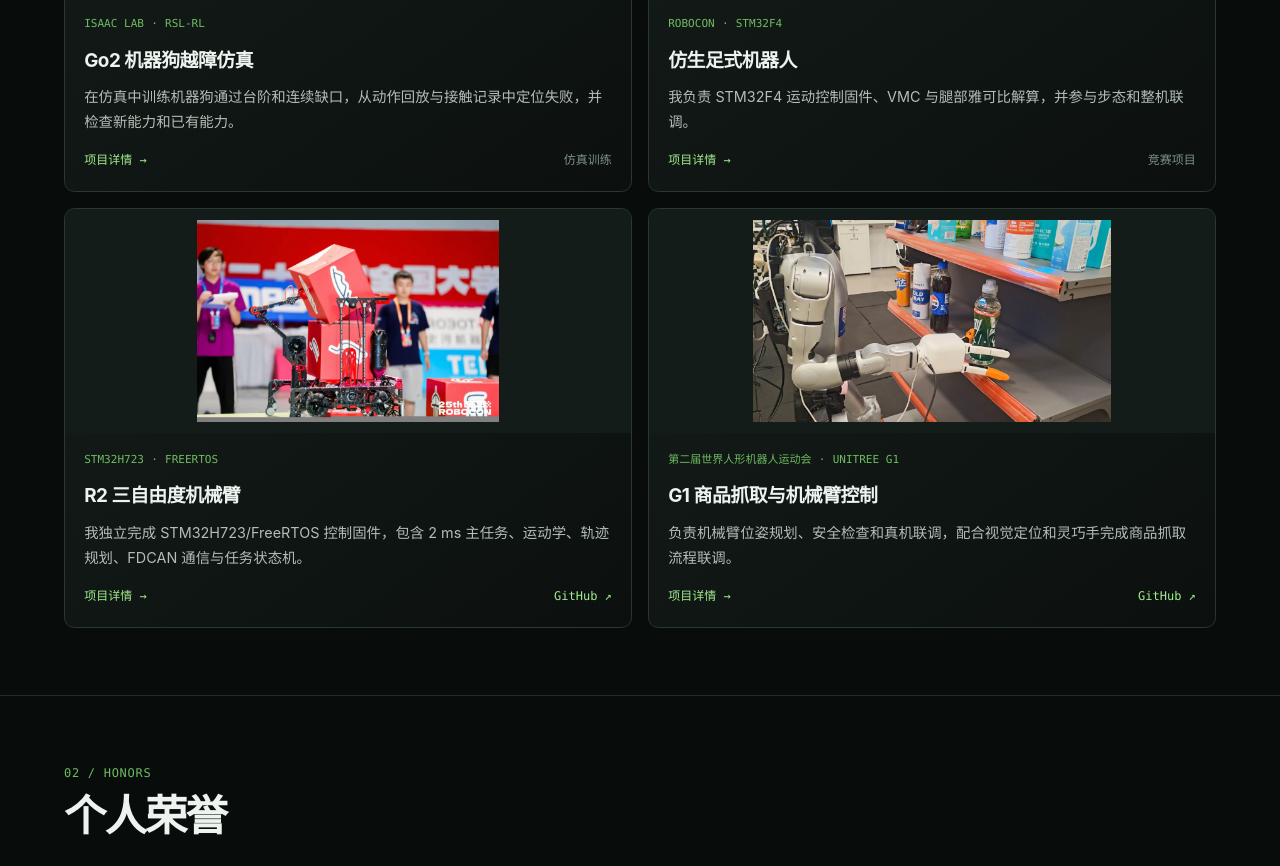
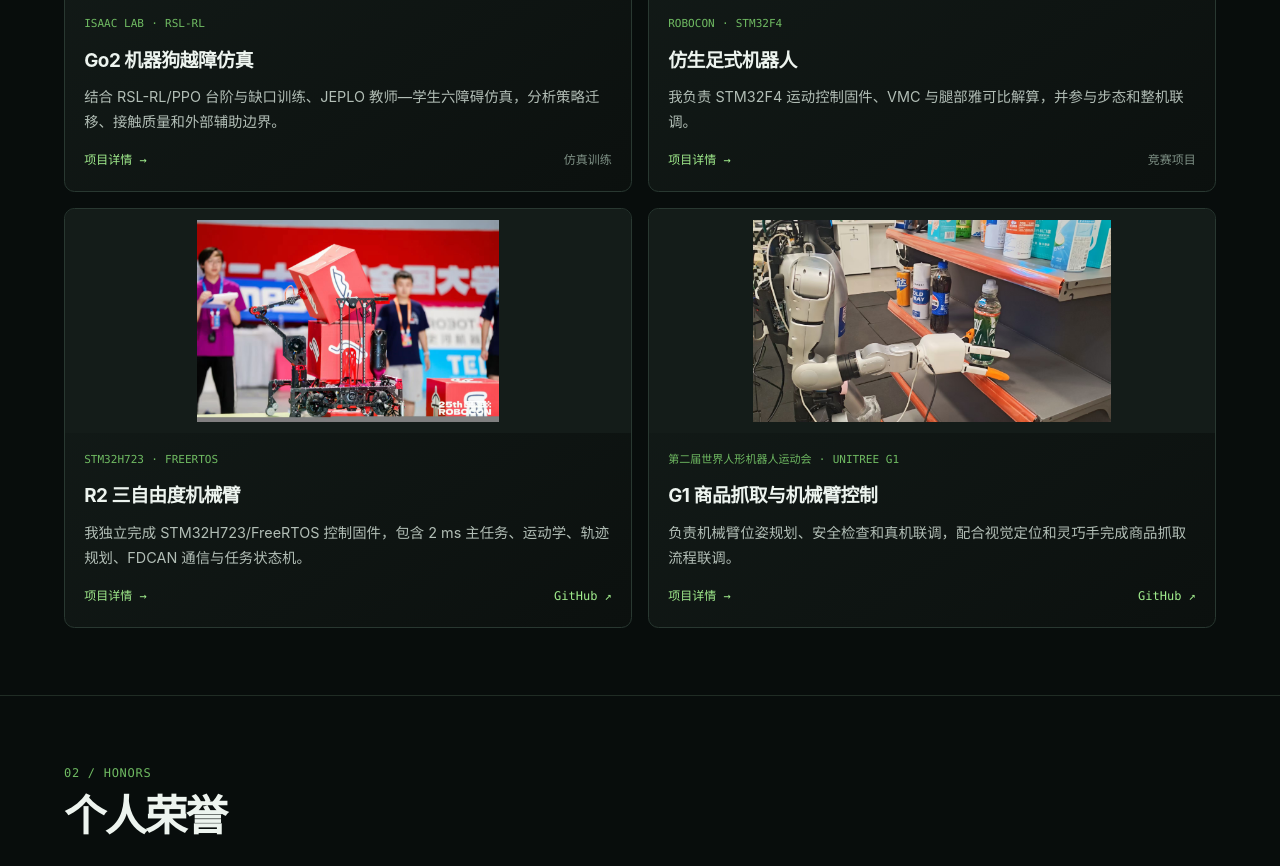
Before and after one commit to sztumbappe/sztumbappe.github.io, a plain HTML site: page index.html in a window 1280 px wide. Shown: the part 1301-2167 px from the top of the page. Drawn offline with Linux system fonts and the light colour scheme.

Commit message:
Update Go2 homepage project summary

```diff
--- a/index.html
+++ b/index.html
@@ -33,7 +33,7 @@
     <div class="project-grid">
       <article class="project-card">
         <a class="project-media" href="/projects/go2/" aria-label="打开 Go2 越障仿真项目详情"><img src="/assets/go2-stairs-15cm.png" alt="Go2 在 Isaac Lab 仿真中攀越 15 厘米台阶" loading="lazy"></a>
-        <div class="project-body"><div class="project-meta"><span>ISAAC LAB</span><span>·</span><span>RSL-RL</span></div><h3>Go2 机器狗越障仿真</h3><p>在仿真中训练机器狗通过台阶和连续缺口，从动作回放与接触记录中定位失败，并检查新能力和已有能力。</p><div class="project-foot"><a href="/projects/go2/">项目详情 →</a><span>仿真训练</span></div></div>
+        <div class="project-body"><div class="project-meta"><span>ISAAC LAB</span><span>·</span><span>RSL-RL</span></div><h3>Go2 机器狗越障仿真</h3><p>结合 RSL-RL/PPO 台阶与缺口训练、JEPLO 教师—学生六障碍仿真，分析策略迁移、接触质量和外部辅助边界。</p><div class="project-foot"><a href="/projects/go2/">项目详情 →</a><span>仿真训练</span></div></div>
       </article>
       <article class="project-card">
         <a class="project-media" href="/projects/quadruped/" aria-label="打开仿生足式机器人项目详情"><img class="photo-contain" src="/assets/quadruped-robocon.jpg" alt="ROBOCON 仿生足式机器人实机越过赛场障碍" loading="lazy"></a>
```
